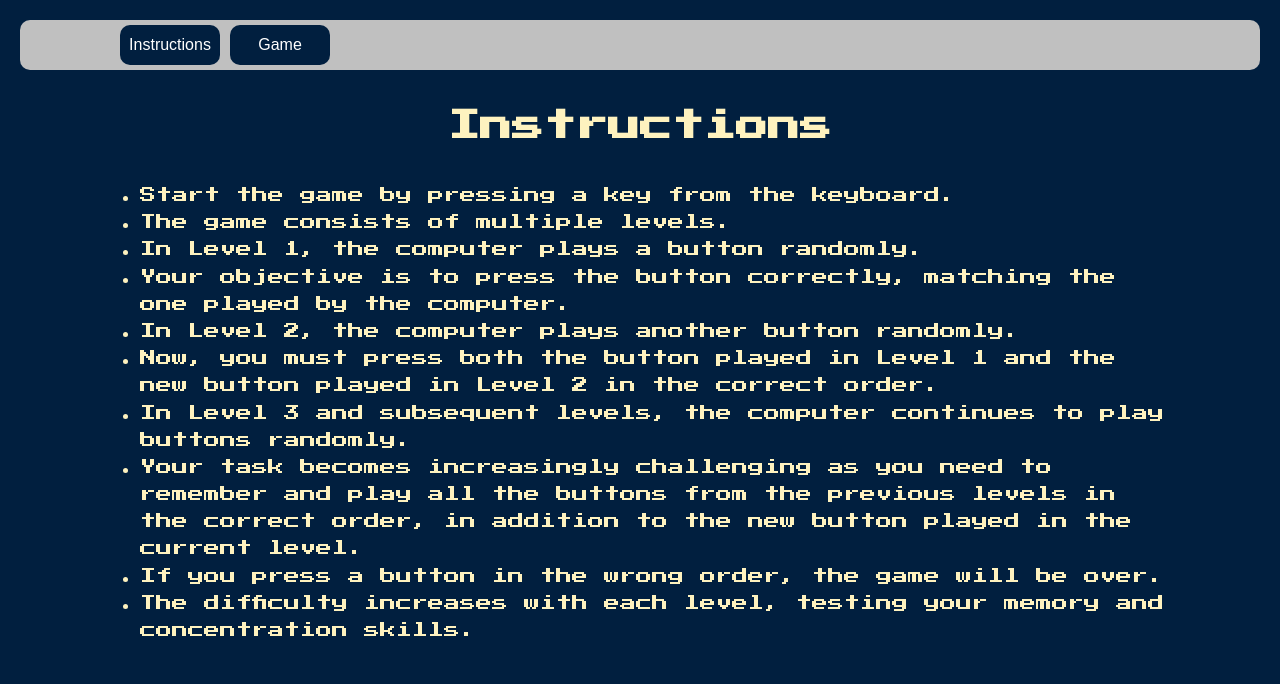
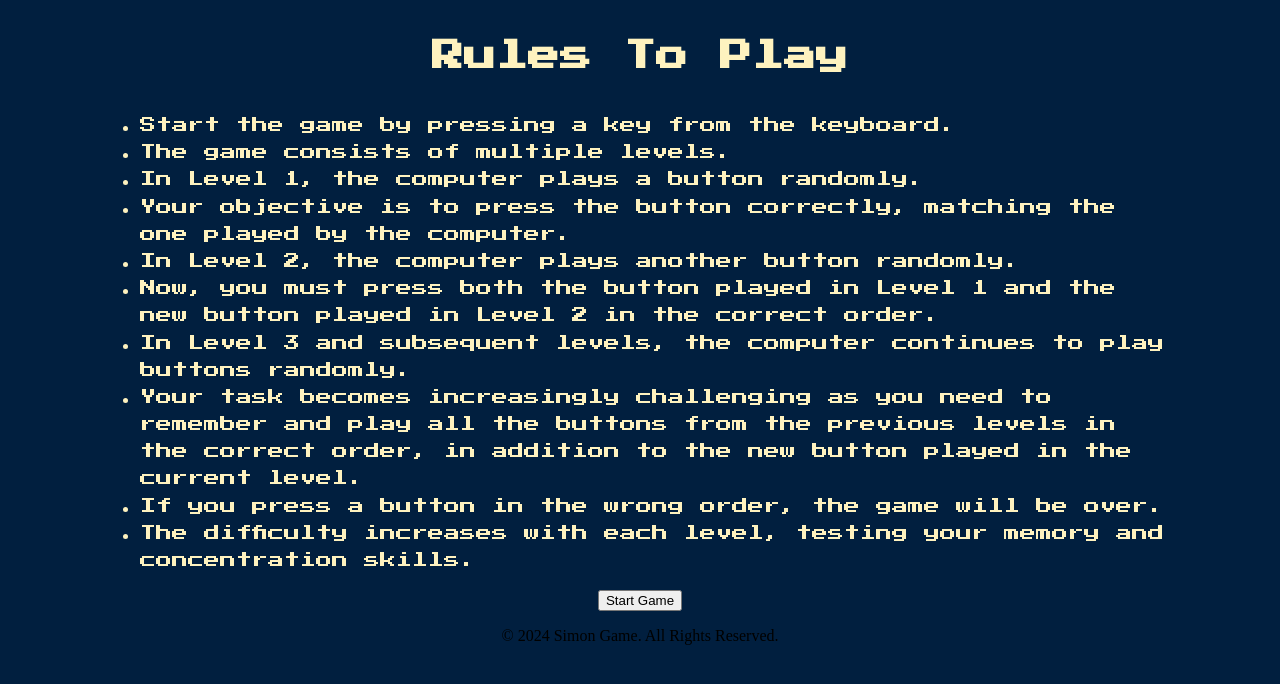
Before and after one commit to Challa-Rajesh/Simon-Game, a plain HTML site: page index.html in a window 1280 px wide. Drawn offline with nearby package versions, Linux system fonts and the light colour scheme.

Commit message:
Update index.html

```diff
--- a/index.html
+++ b/index.html
@@ -8,16 +8,8 @@
     <link href="https://fonts.googleapis.com/css?family=Press+Start+2P" rel="stylesheet">
     <link rel="icon" href="./simonFevicon.jpg" type="image/jpg">
 </head>
-<body class="inst_body">
-    <nav class="nav_bar">
-        <div class="inst_button">
-          Instructions
-        </div>
-        <div class="game_button">
-          Game
-        </div>
-      </nav>
-    <h1 id="inst_heading">Instructions</h1>
+<body class="body inst_body">
+    <h1 id="inst_heading">Rules To Play</h1>
     <ul id="inst_list">
         <li>Start the game by pressing a key from the keyboard.</li>
         <li>The game consists of multiple levels.</li>
@@ -30,7 +22,13 @@
         <li>If you press a button in the wrong order, the game will be over.</li>
         <li>The difficulty increases with each level, testing your memory and concentration skills.</li>
     </ul>
-    <script src="https://ajax.googleapis.com/ajax/libs/jquery/3.7.1/jquery.min.js"></script>
-    <script src="./index.js" charset="utf-8"></script>
+
+    <!-- Start Game Button -->
+    <button id="start_game_button" onclick="window.location.href='game.html'">Start Game</button>
+
+    <!-- Footer with Copyright -->
+    <footer class="footer">
+        <p>&copy; 2024 Simon Game. All Rights Reserved.</p>
+    </footer>
 </body>
 </html>
```
